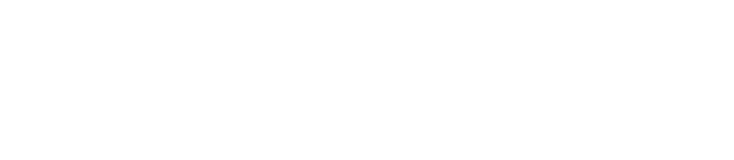
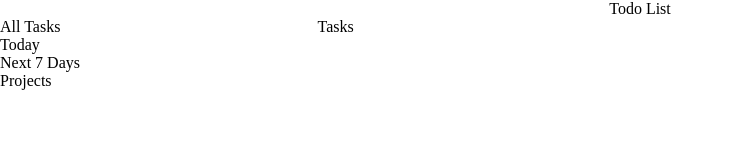
Before and after one commit to JohnMikko27/todo-list, a plain HTML site: page index.html in a window 1280 px wide. Shown: the whole page, without its empty margins (0-734 px from the left). Drawn offline with Linux system fonts and the light colour scheme.

```diff
--- a/index.html
+++ b/index.html
@@ -1,11 +1,23 @@
 <!DOCTYPE html>
 <html lang="en">
-<head>
-    <meta charset="UTF-8">
-    <meta name="viewport" content="width=device-width, initial-scale=1.0">
-    <title>faketitle List</title>
-<script defer src="main.js"></script></head>
-<body>
-
-</body>
+  <head>
+    <meta charset="UTF-8" />
+    <meta name="viewport" content="width=device-width, initial-scale=1.0" />
+    <title>Document</title>
+    <script defer src="./main.js"></script>
+    <link rel="stylesheet" href="./styles.css" />
+  </head>
+  <body>
+    <div id="top">Todo List</div>
+    <div id="content">
+      <div id="left-side">
+        <div id="all-tasks">All Tasks</div>
+        <div id="today">Today</div>
+        <div id="next-seven-days">Next 7 Days</div>
+        <div id="projects">Projects</div>
+        <!-- have an important section maybe -->
+      </div>
+      <div id="right-side">Tasks</div>
+    </div>
+  </body>
 </html>
--- /dev/null
+++ b/styles.css
@@ -0,0 +1,17 @@
+html,
+body {
+  box-sizing: border-box;
+  padding: 0;
+  margin: 0;
+}
+
+#top {
+  display: flex;
+  justify-content: center;
+}
+
+#content {
+  display: grid;
+  grid-template-columns: .33fr 1fr;
+  height: 90vh;
+}
```
Also changed, not shown: main.js (+2 -2 lines).
